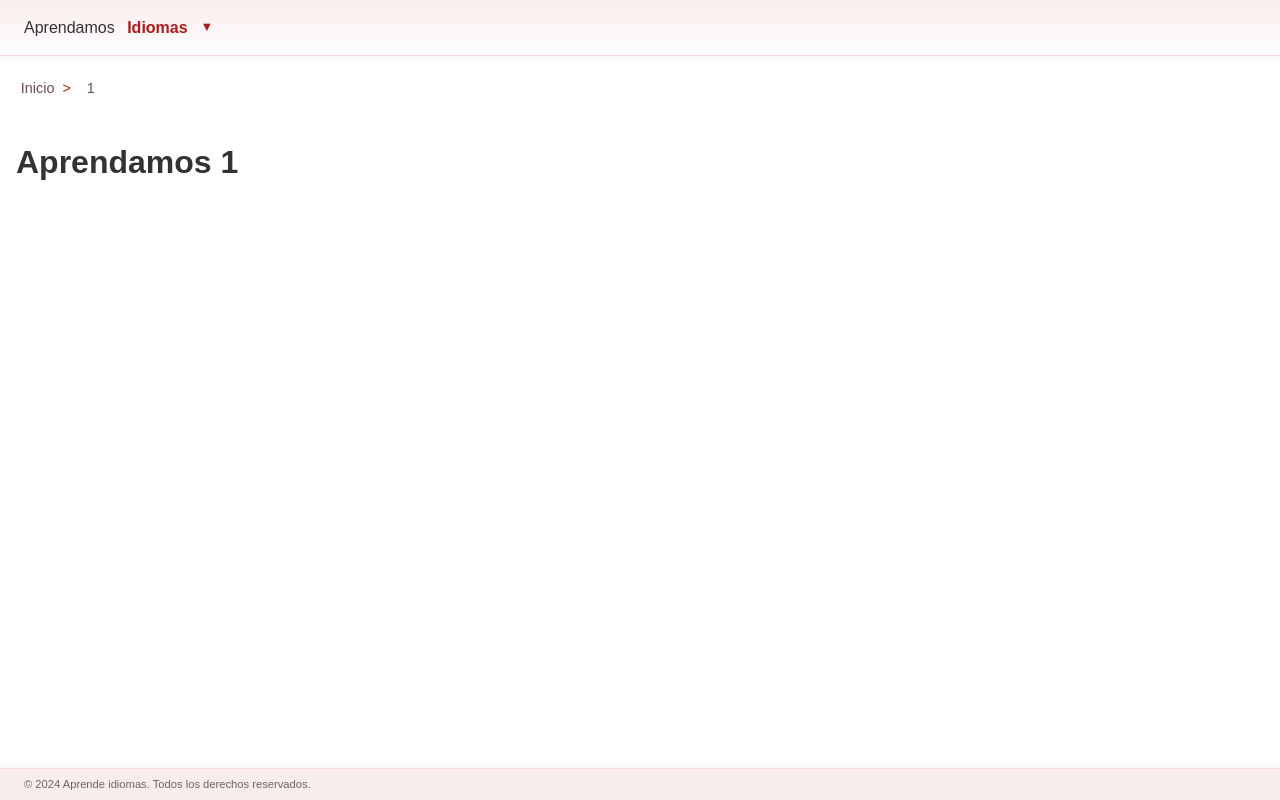
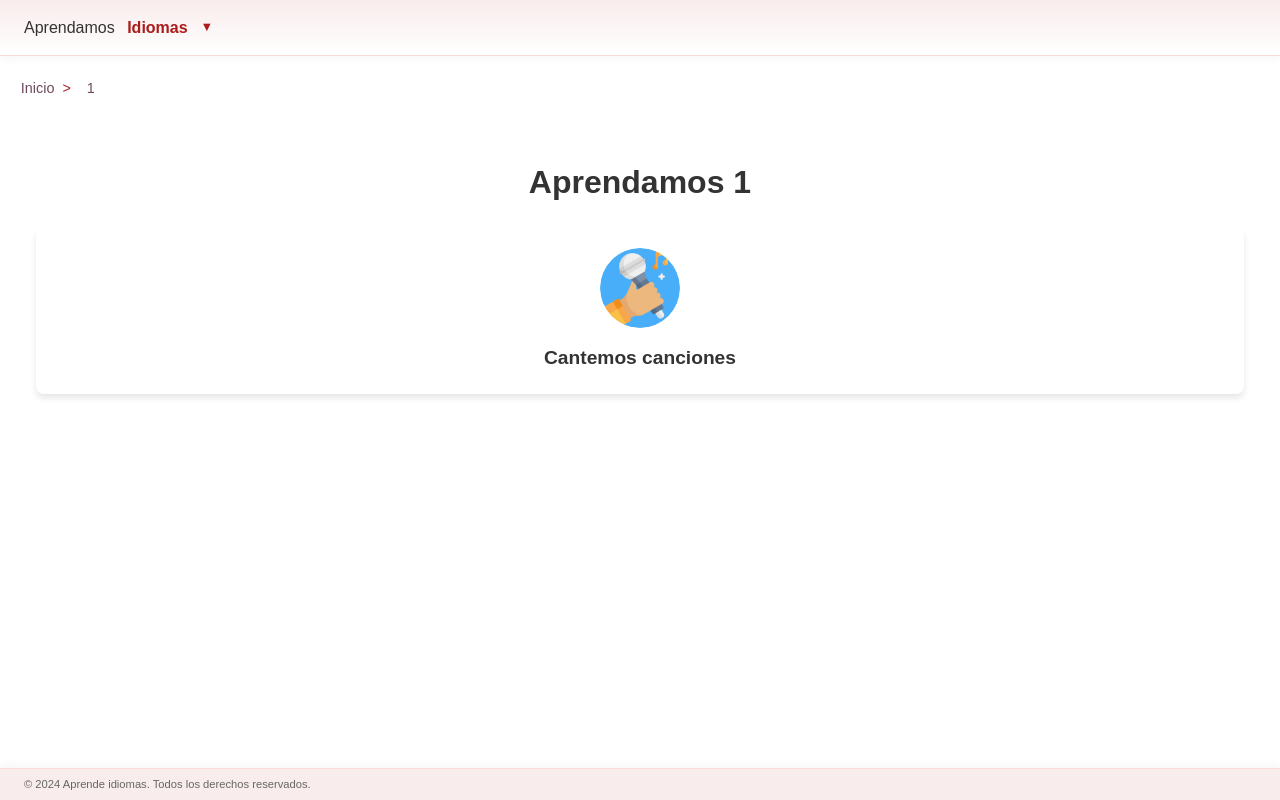
Before and after one commit to LetiCB/language-learning-site, a React (Create React App) app: page /learn/1 in a window 1280 px wide. Built offline with nearby package versions, Linux system fonts and the light colour scheme.

Commit message:
Update Learn page

```diff
--- a/src/pages/LearnPage.styles.ts
+++ b/src/pages/LearnPage.styles.ts
@@ -0,0 +1,13 @@
+import styled from "styled-components";
+
+export const LearnPageContainer = styled.div`
+  text-align: center;
+  margin-top: 20px;
+`;
+
+export const LearnPageGrid = styled.div`
+  display: grid;
+  grid-template-columns: repeat(auto-fit, minmax(150px, 1fr));
+  gap: 20px;
+  padding: 20px;
+`;
--- a/src/pages/LearnPage.tsx
+++ b/src/pages/LearnPage.tsx
@@ -1,13 +1,25 @@
 import React from "react";
+import { useNavigate } from "react-router-dom";
 import { useParams } from "react-router-dom";
+import Card from "src/components/Card/Card";
+import { LearnPageContainer, LearnPageGrid } from "./LearnPage.styles";
+import Songs from "./../images/songs.png"
 
 const LearnPage: React.FC = () => {
+  const navigate = useNavigate();
   const { language } = useParams<{ language: string }>();
 
   return (
-    <div>
+    <LearnPageContainer>
       <h1>Aprendamos {language}</h1>
-    </div>
+      <LearnPageGrid>
+        <Card
+          image={Songs}
+          title="Cantemos canciones"
+          onClick={() => navigate(`/${language}/canciones`)}
+        />
+      </LearnPageGrid>
+    </LearnPageContainer>
   );
 };
 
```
